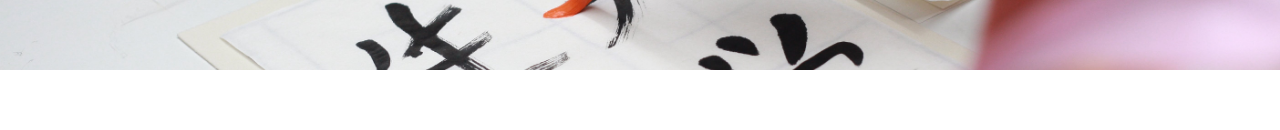
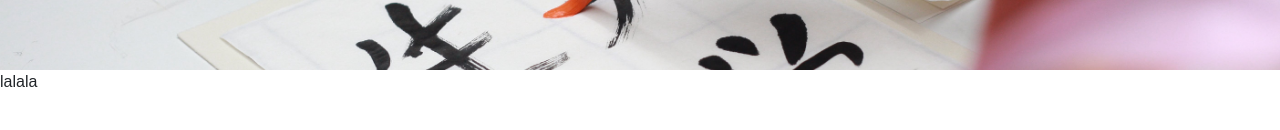
Before and after one commit to maiarakaki/ACAJA, a React (Vite) app: page /courses in a window 1280 px wide. Shown: the part 170-300 px from the top of the page. Built offline with nearby package versions, Linux system fonts and the light colour scheme; a web font is replaced by a local one.

Commit message:
updated courses.jsx

```diff
--- a/src/pages/Courses/Courses.jsx
+++ b/src/pages/Courses/Courses.jsx
@@ -2,6 +2,14 @@ import React, {useState} from "react";
 import './Courses.css'
 import TopBanner from "../../components/TopBanner/TopBanner";
 import img from "../../images/pexels-kanji.jpg";
+
+function Children(){
+    return(
+        <div id="children-courses">
+            lalala
+        </div>
+    );
+}
 
 export default function Courses(){
     const bannerElements={
@@ -14,6 +22,7 @@ export default function Courses(){
     return (
         <>
             <TopBanner bannerElements={bannerElements} />
+            <Children />
         </>
     );
 }
```
